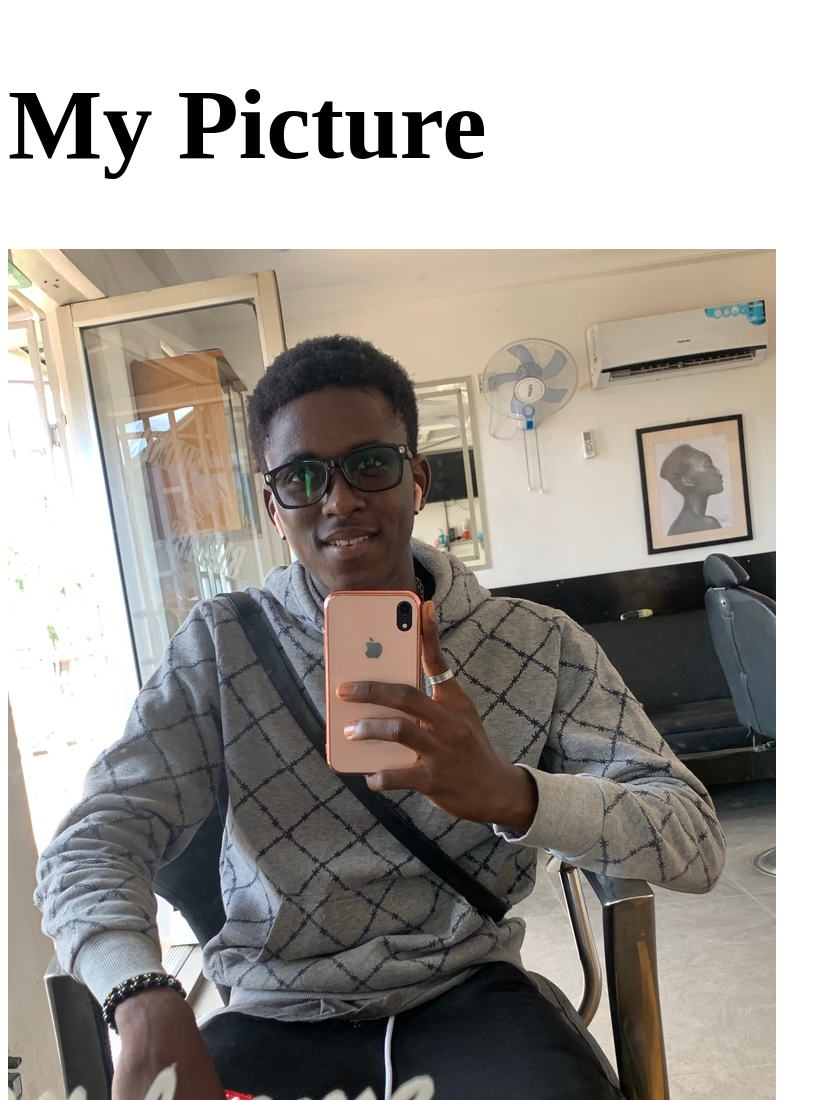
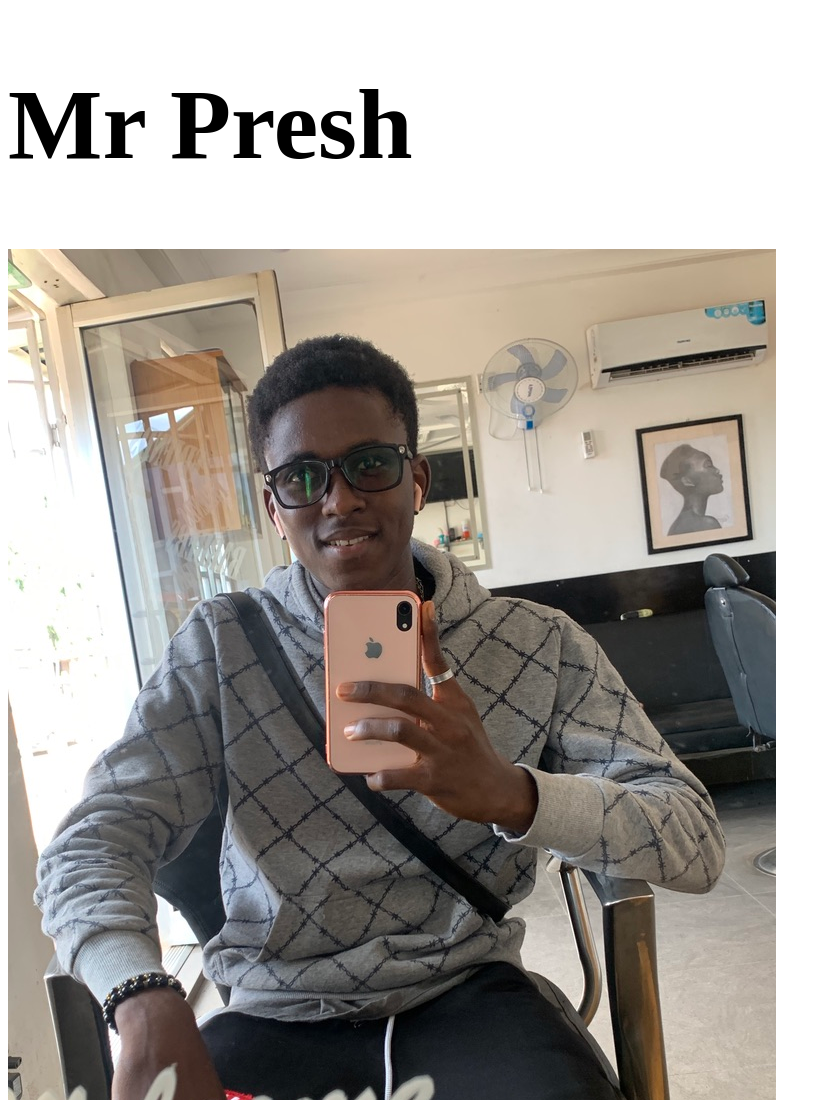
Before and after one commit to Preciousazoro/cidjap, a plain HTML site: page index.html in a window 1280 px wide. Shown: the top 1100 px of the page, without its empty margins (0-831 px from the left). Drawn offline with Linux system fonts and the light colour scheme.

Commit message:
My first Commit

```diff
--- a/index.html
+++ b/index.html
@@ -8,7 +8,7 @@
 </head>
 <body>
 
-    <h1>My Picture</h1>
+    <h1>Mr Presh</h1>
 
     <img src="./04CFD437-53A5-498B-A48F-4D3C8C489351_1_105_c.jpeg" alt="">
 </body>
```
